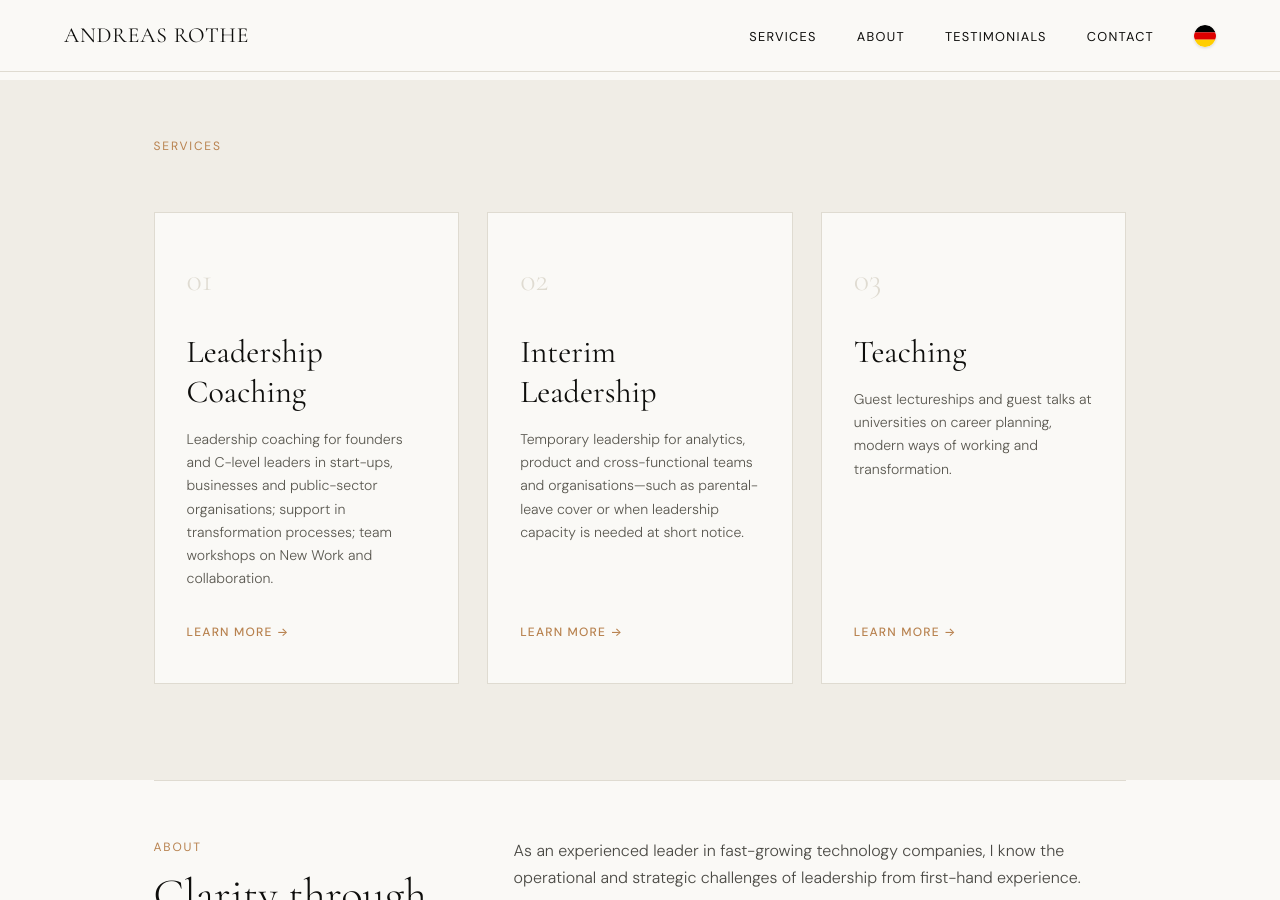
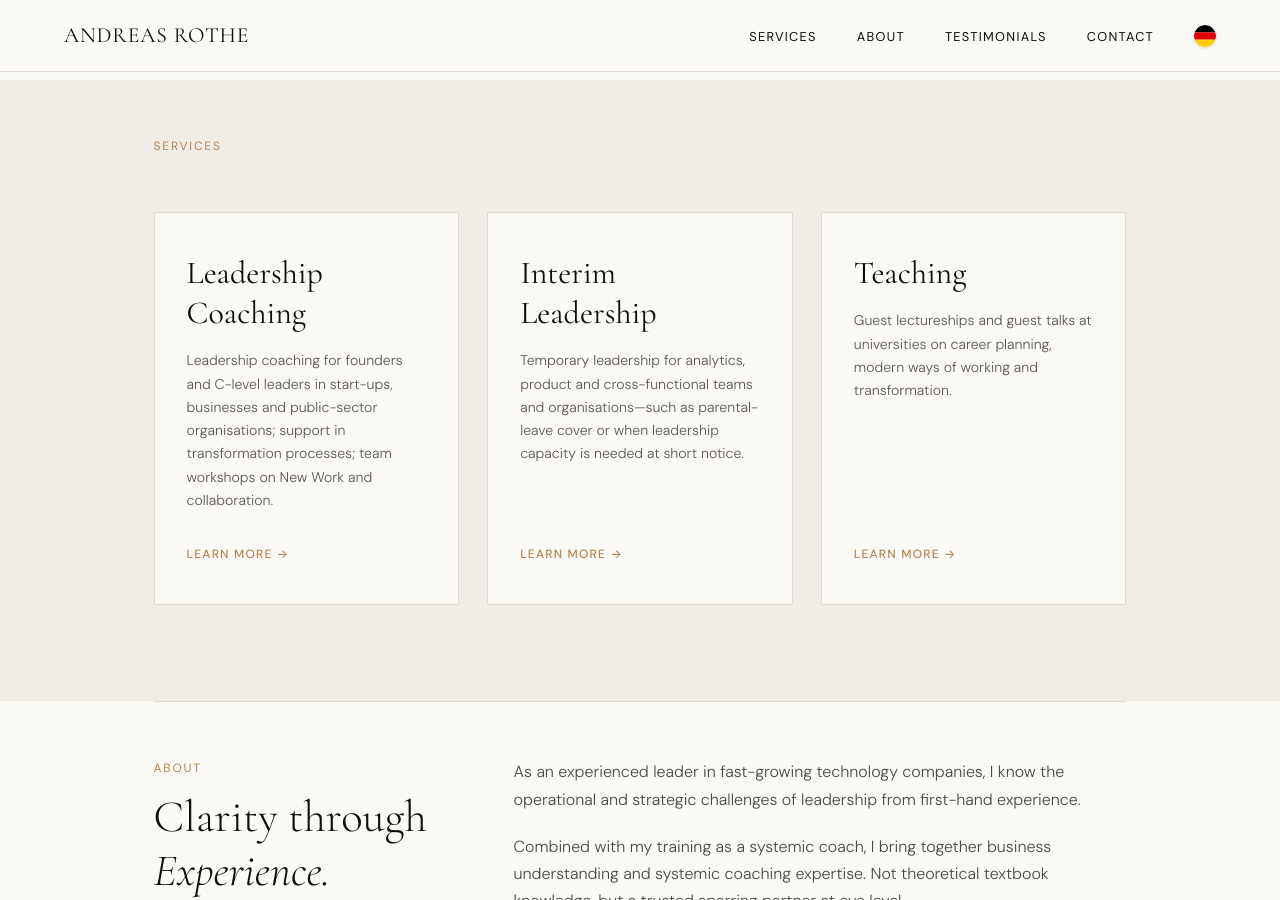
Before and after one commit to arothe161/andreasrothe, a Jekyll site: the page built from en/index.html, in a window 1280 px wide and 900 px high, scrolled down 583 px. Built offline with Jekyll 4.4.1, drawn with Linux system fonts in a browser that asks for light colours.

Commit message:
Update index.html

```diff
--- a/en/index.html
+++ b/en/index.html
@@ -42,7 +42,6 @@
   <div class="angebote-grid">
     <div class="angebot-card">
       <div>
-        <div class="angebot-num">01</div>
         <h3 class="angebot-title">{{ t.angebot_1_title }}</h3>
         <p class="angebot-desc">
           {{ t.angebot_1_desc }}
@@ -54,7 +53,6 @@
     </div>
     <div class="angebot-card">
       <div>
-        <div class="angebot-num">02</div>
         <h3 class="angebot-title">{{ t.angebot_2_title }}</h3>
         <p class="angebot-desc">
           {{ t.angebot_2_desc }}
@@ -66,7 +64,6 @@
     </div>
     <div class="angebot-card">
       <div>
-        <div class="angebot-num">03</div>
         <h3 class="angebot-title">{{ t.angebot_3_title }}</h3>
         <p class="angebot-desc">
           {{ t.angebot_3_desc }}
```
